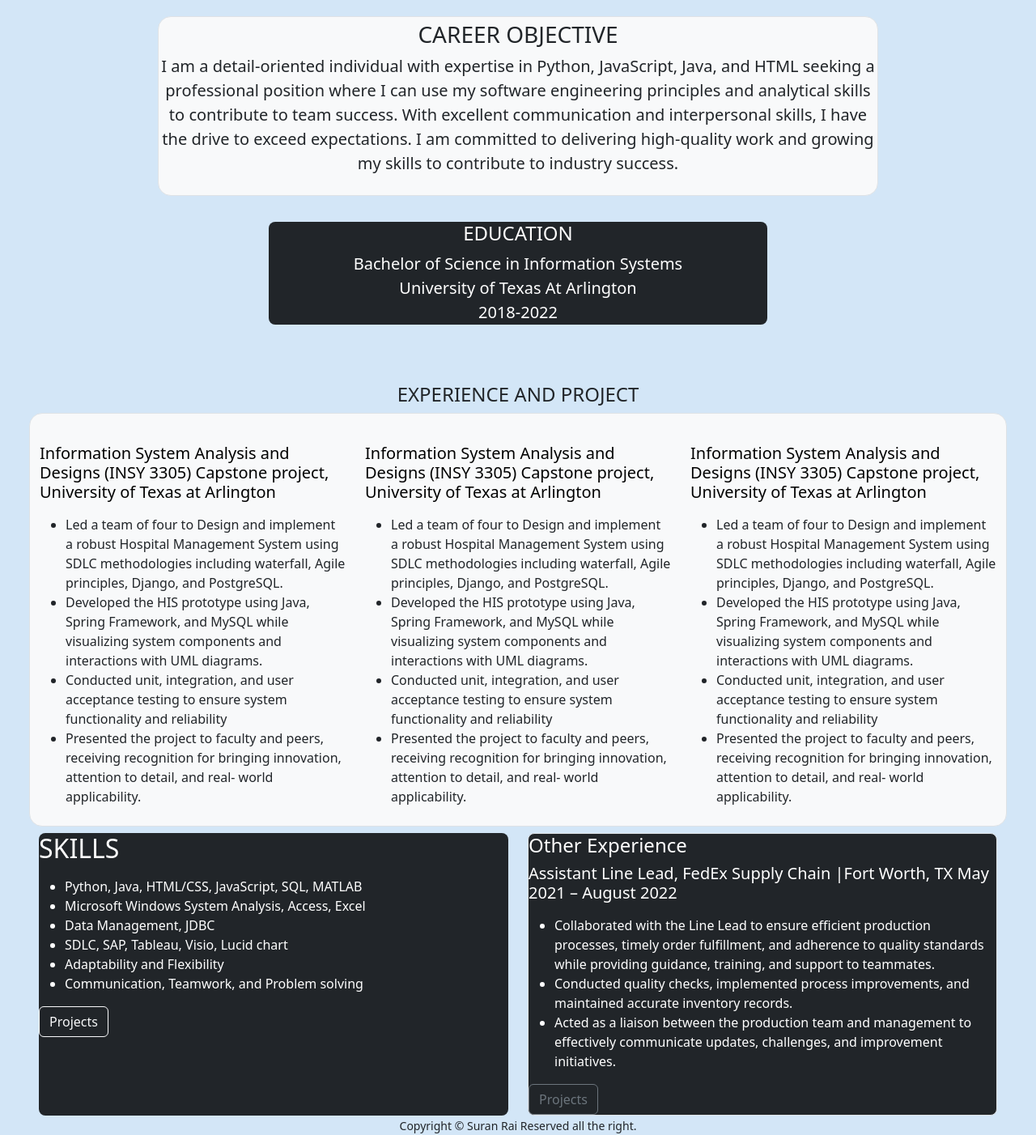
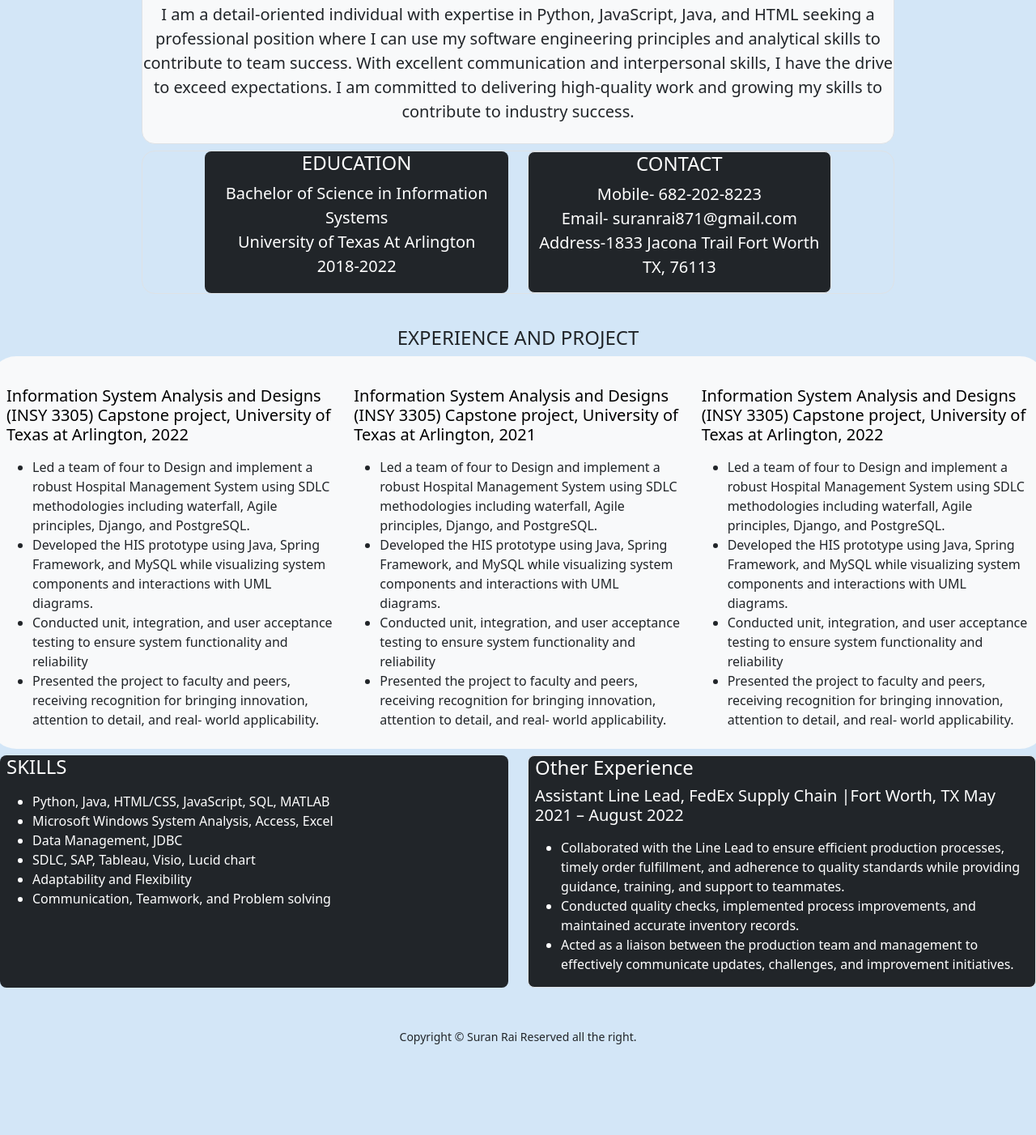
Before and after one commit to SuranRai/SuranResume, a plain HTML site: page index.html in a window 1280 px wide. Shown: the part 284-1686 px from the top of the page at 81% size. After the commit the page ends 1576 px from the top, so only its background shows below. Drawn offline with nearby package versions, Linux system fonts and the light colour scheme.

Commit message:
Add files via upload

```diff
--- a/index.html
+++ b/index.html
@@ -38,8 +38,8 @@
         <div class="firstbackground" id="title">
             <div class="container">
                 <div>
-                    <div class="px-4 py-3 my- text-center">
-                        <h1 class=" py-4 display-5 fw-bold text-body-emphasi text-bg-dark rounded-3"> SURAN RAI</h1>
+                    <div class=" px- my- text-center">
+                        <h1 class="col-lg px display-5 fw-bold text-body-emphasi text-bg-dark rounded-3"> SURAN RAI</h1>
                         <img class=" mx-auto mb-4" src="./DSC04472.jpg"alt="Suran" width="200">
 
 
@@ -50,33 +50,49 @@
                             can use my software engineering principles and analytical skills to contribute to team success. With excellent communication and interpersonal skills, I have the drive to exceed expectations. I am committed to delivering high-quality work and growing
                             my skills to contribute to industry success.</p>
 
+
+                        </div>
+                      </div>
+                </div>
+            </div>
+
+
+        </div>
+        <div class="container">
+          <div>
+              <div class=" my- text-center py-2">
+
+                  <div class="col-lg-10 mx-auto  border rounded-4 ">
+                    <div class="px col-lg-10 mx-auto justify-content-center">
+                      <div class="row align-items-md-stretch">
+                        <div class="col-md-6">
+                          <div class="h-100 text-bg-dark rounded-3 text-center">
+                            <h4>EDUCATION</h4>
+                            <p class="lead mb-6">Bachelor of Science in Information Systems</br>University of Texas At Arlington </br>2018-2022</p>
+
+                          </div>
+                        </div>
+                        <div class="col-md-6">
+                          <div class="h- border rounded-3 h-100 text-bg-dark text-center">
+                            <h4>CONTACT</h4>
+                            <p class="lead mb-6">Mobile- 682-202-8223</br>Email- suranrai871@gmail.com </br>Address-1833 Jacona Trail Fort Worth TX, 76113</p>
+
+                          </div>
                         </div>
                         </div>
                     </div>
 
                   </div>
-
-        </div>
-
-        <div class="body">
-            <div>
-                <div class="px-4 py-3 my- text-center">
-
-
-                    <div class="col-lg-6 mx-auto py-0 text-bg-dark rounded-3">
-                    <h4> EDUCATION</h4>
-                      <p class="lead mb-4">Bachelor of Science in Information Systems</br>University of Texas At Arlington </br>2018-2022</p>
                 </div>
           </div>
       </div>
-            <div>
-                <div class="px-5 my-">
+                <div class="px- my-">
                    <div class="col-lg-12 mx-auto py-2">
                       <h4 class="py-4 text-center">EXPERIENCE AND PROJECT</h4>
-                      <div class="row g-4 px- py-2 row-cols-1 row-cols-lg-3 h-100 bg-body-tertiary border rounded-4">
+                      <div class="row g-4 px-2 py-2 row-cols-1 row-cols-lg-3 h-100 bg-body-tertiary rounded-5">
                         <div class="feature col">
 
-                          <h3 class="fs-5 text-body-emphasis">Information System Analysis and Designs (INSY 3305) Capstone project, University of Texas at Arlington</h3>
+                          <h3 class="fs-5 text-body-emphasis">Information System Analysis and Designs (INSY 3305) Capstone project, University of Texas at Arlington, 2022</h3>
                           <p>        <ul>
                             <li>Led a team of four to Design and implement a robust Hospital Management System using SDLC methodologies including waterfall, Agile principles, Django, and PostgreSQL.</li>
                             <li>Developed the HIS prototype using Java, Spring Framework, and MySQL while visualizing system components and interactions with UML diagrams.</li>
@@ -87,7 +103,7 @@
                     </div>
 
                         <div class="feature col">
-                          <h3 class="fs-5 text-body-emphasis">Information System Analysis and Designs (INSY 3305) Capstone project, University of Texas at Arlington</h3>
+                          <h3 class="fs-5 text-body-emphasis">Information System Analysis and Designs (INSY 3305) Capstone project, University of Texas at Arlington, 2021</h3>
                           <p>        <ul>
                             <li>Led a team of four to Design and implement a robust Hospital Management System using SDLC methodologies including waterfall, Agile principles, Django, and PostgreSQL.</li>
                             <li>Developed the HIS prototype using Java, Spring Framework, and MySQL while visualizing system components and interactions with UML diagrams.</li>
@@ -97,7 +113,7 @@
                         </ul></p>
                     </div>
                     <div class="feature col">
-                        <h3 class="fs-5 text-body-emphasis">Information System Analysis and Designs (INSY 3305) Capstone project, University of Texas at Arlington</h3>
+                        <h3 class="fs-5 text-body-emphasis">Information System Analysis and Designs (INSY 3305) Capstone project, University of Texas at Arlington, 2022</h3>
                         <p>        <ul>
                           <li>Led a team of four to Design and implement a robust Hospital Management System using SDLC methodologies including waterfall, Agile principles, Django, and PostgreSQL.</li>
                           <li>Developed the HIS prototype using Java, Spring Framework, and MySQL while visualizing system components and interactions with UML diagrams.</li>
@@ -109,11 +125,11 @@
                 </div>
                     </div>
                 </div>
-                      <div class="px-5 my-">
+                      <div class="px- pb-6 my-">
                       <div class="row align-items-md-stretch">
                         <div class="col-md-6">
-                          <div class="h-100 text-bg-dark rounded-3">
-                            <h2>SKILLS</h2>
+                          <div class="px-2 text-bg-dark h-100 rounded-3">
+                            <h4>SKILLS</h4>
                             <p><ul>
                                 <li>Python, Java, HTML/CSS, JavaScript, SQL, MATLAB</li>
                                 <li>Microsoft Windows System Analysis, Access, Excel</li>
@@ -123,11 +139,11 @@
                                 <li>Communication, Teamwork, and Problem solving</li>
 
                             </ul></p>
-                            <button class="btn btn-outline-light" type="button">Projects</button>
+
                           </div>
                         </div>
                         <div class="col-md-6">
-                          <div class="h-100 px- border rounded-3 h-100 text-bg-dark">
+                          <div class="px-2 border rounded-3 h-100 text-bg-dark">
                             <h4>Other Experience</h4>
                             <h5>Assistant Line Lead, FedEx Supply Chain |Fort Worth, TX May 2021 – August 2022</h5>
                             <p><ul>
@@ -138,23 +154,18 @@
                                 </li>
                                 <li>Acted as a liaison between the production team and management to effectively communicate updates, challenges, and improvement initiatives.</li>
                             </ul></p>
-                            <button class="btn btn-outline-secondary" type="button">Projects</button>
-                          </div>
+
                           </div>
                         </div>
                         </div>
                       </div>
                     </div>
 
+        </div>
+        </div>
+      <div class="mt-5">
 
-
-
-
-
-    </div>
-    <div>
-
-            <footer class="text-center">
+            <footer class="text-center py-0">
             <small>
             Copyright © Suran Rai Reserved all the right.
             </small>
```
Lines whose indentation alone changed are shown as unchanged.
